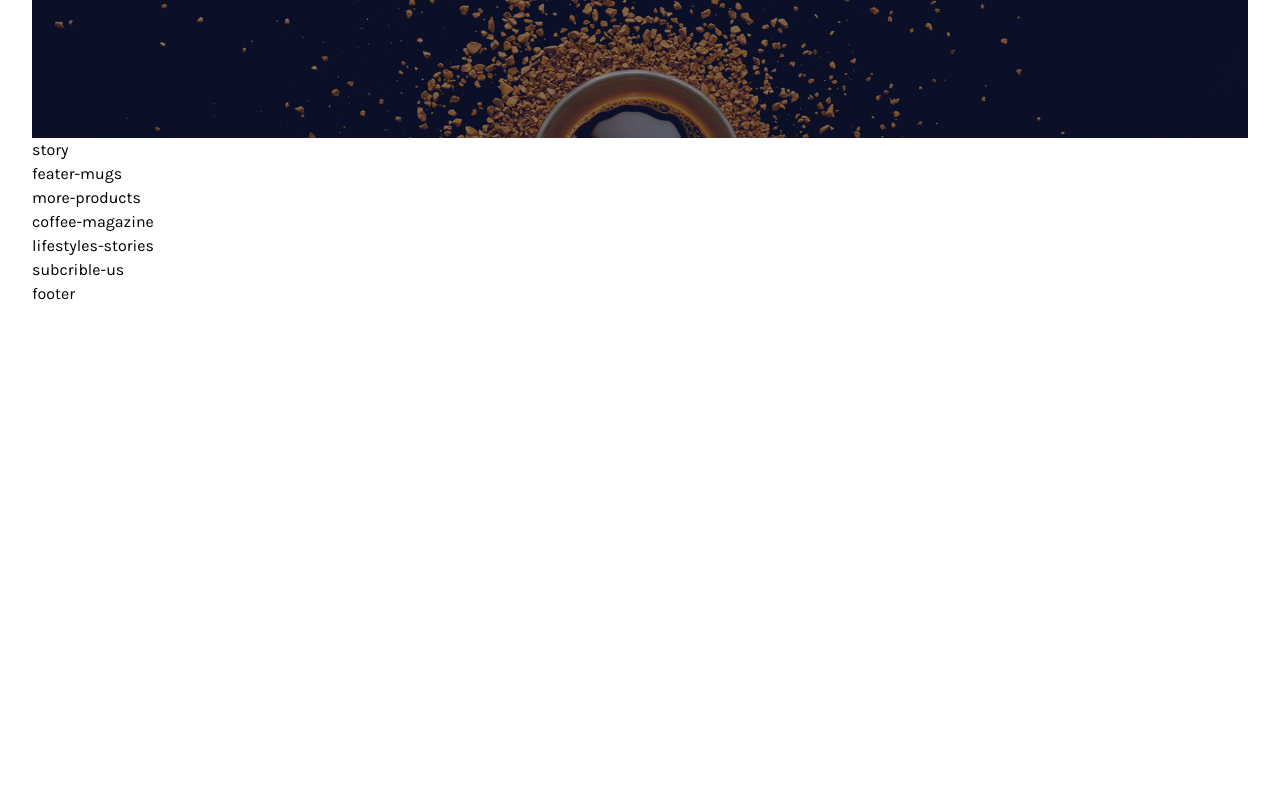
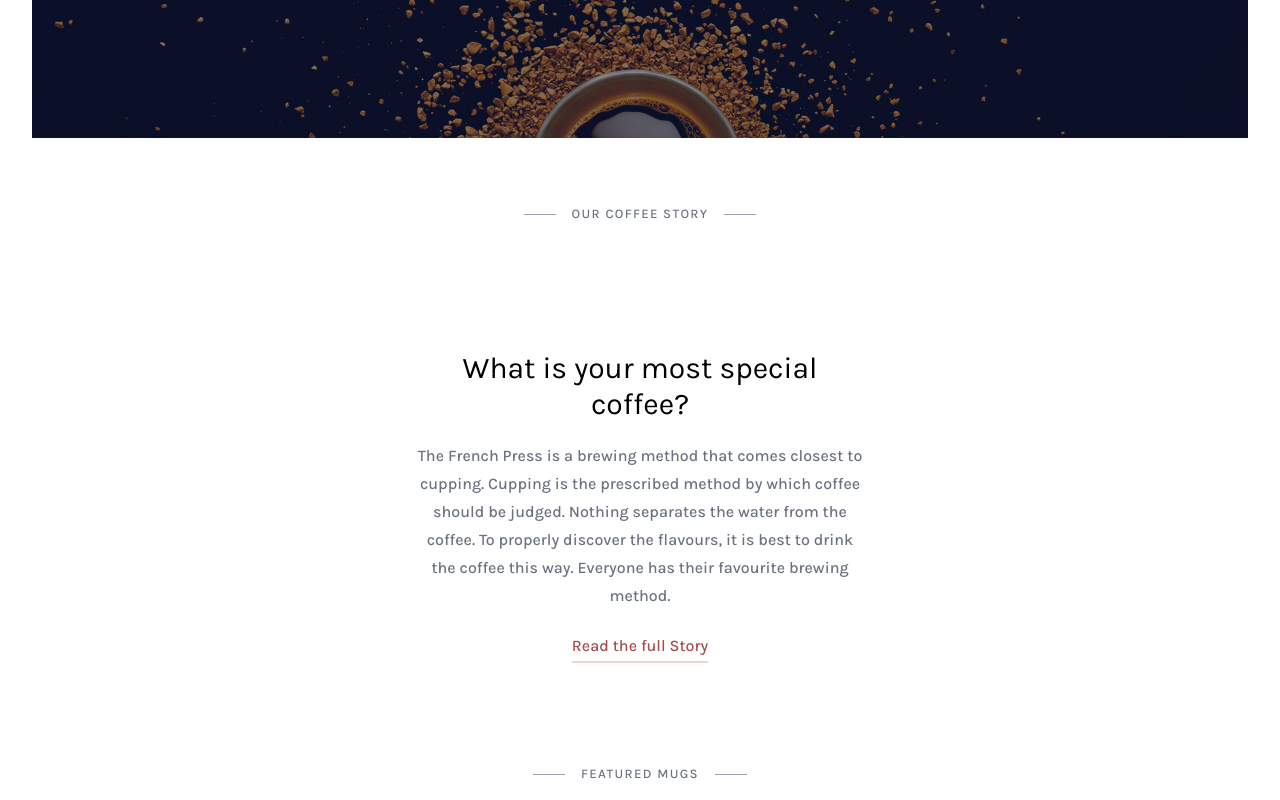
Before and after one commit to HoXuanTy/Coffee-styles_tailwind, a website: page public/index.html in a window 1280 px wide. Shown: the part 460-1260 px from the top of the page. Before the commit the page ends 800 px from the top, so only its background shows below. Drawn offline with Linux system fonts and the light colour scheme.

Commit message:
feat: add story

```diff
--- a/public/index.html
+++ b/public/index.html
@@ -12,7 +12,7 @@
 
 <body>
   <div id="root">
-    <div class="content-wrapper font-Karla max-w-screen-xl mx-auto text-base px-8">
+    <div class="content-wrapper font-Karla max-w-screen-2xl mx-auto text-base px-8">
       <header class="mx-auto p-5">
         <nav class="flex flex-row justify-between items-center relative">
           <div class="logo basis-2/6 cursor-pointer font-bold text-xl">Coffeestyle.</div>
@@ -76,10 +76,34 @@
             </div>
           </div>
         </div>
+        <div class="cf-subheadline flex justify-center items-center mb-24">
+          <div class="cf-subheadline-deco-line"></div>
+          <div class="cf-subheadline-deco-lable">our coffee story</div>
+          <div class="cf-subheadline-deco-line"></div>
+        </div>
         <!-- End slider -->
-        <div class="story">story</div>
+        <div class="story">
+          <div class="w-full h-full flex justify-center items-center">
+            <div class="px-4 sm:px-16 md:px-32 lg:px-64 xl:px-96 py-10 text-center">
+              <div class="text-3xl  py-5">What is your most special coffee? </div>
+              <div class="font-medium text-gray-500 leading-7 mb-6">The French Press is a brewing method that comes closest to cupping. Cupping is the prescribed method by which coffee should be judged. Nothing separates the water from the coffee. To properly discover the flavours, it is best to drink the coffee this way. Everyone has their favourite brewing method.</div>
+              <div>
+                <a href="#" class="text-coffee-400 hover:text-coffee-600 cursor-pointer font-medium relative after:absolute  after:bg-coffee-50 after:-bottom-2 after:left-0 hover:after:bg-coffee-600 after:w-full after:h-0.5 after:ltransition-all after:ease-in-out after:duration-400">
+                  Read the full Story
+                </a>
+              </div>
+            </div>
+          </div>
+        </div>
         <!-- End story -->
+
+        <div class="cf-subheadline flex justify-center items-center mb-24">
+          <div class="cf-subheadline-deco-line"></div>
+          <div class="cf-subheadline-deco-lable">FEATURED MUGS</div>
+          <div class="cf-subheadline-deco-line"></div>
+        </div>
         <div class="feater-mugs">feater-mugs</div>
+
         <!-- End feater-mugs -->
         <div class="more-products">more-products</div>
         <!-- End more-products -->
--- a/src/input.css
+++ b/src/input.css
@@ -8,7 +8,7 @@
     @apply absolute top-10 bg-white w-full text-center animate-slideDown;
 }
 .cf-top-menu-item{
-    @apply cursor-pointer text-sm py-1 font-medium hover:text-black relative after:lg:absolute  after:lg:bottom-0 after:lg:left-0 after:lg:bg-light-coffee after:lg:h-0.5 after:lg:w-0 hover:after:lg:w-full after:lg:transition-all after:lg:ease-in-out after:lg:duration-500
+    @apply cursor-pointer text-sm py-1 font-medium hover:text-black relative after:lg:absolute  after:lg:bottom-0 after:lg:left-0 after:lg:bg-coffee-200 after:lg:h-0.5 after:lg:w-0 hover:after:lg:w-full after:lg:transition-all after:lg:ease-in-out after:lg:duration-500
 }
 
 .cf-icon{
@@ -17,3 +17,15 @@
 .cf-badge-circle {
     @apply text-xs text-center px-1.5 rounded-full z-50 ;
 }
+
+.cf-subheadline{
+    @apply flex justify-center items-center my-16;
+}
+
+.cf-subheadline-deco-line{
+    @apply w-8 h-px bg-gray-400;
+}
+
+.cf-subheadline-deco-lable{
+    @apply uppercase mx-4 tracking-widest text-[13px] font-medium text-gray-500 text-center;
+}
--- a/tailwind.config.js
+++ b/tailwind.config.js
@@ -7,7 +7,12 @@ module.exports = {
         Karla:['Karla','sans-serif']
       },
       colors:{
-        'light-coffee': '#C89F94'
+        'coffee':{
+          50:'#E8D6D0',
+          200: '#C89F94',
+          400:'#A24F4B',
+          600:'#744838'
+        }
       },
       keyframes: {
         slideDown: {
```
Also changed, not shown: public/output.css.
